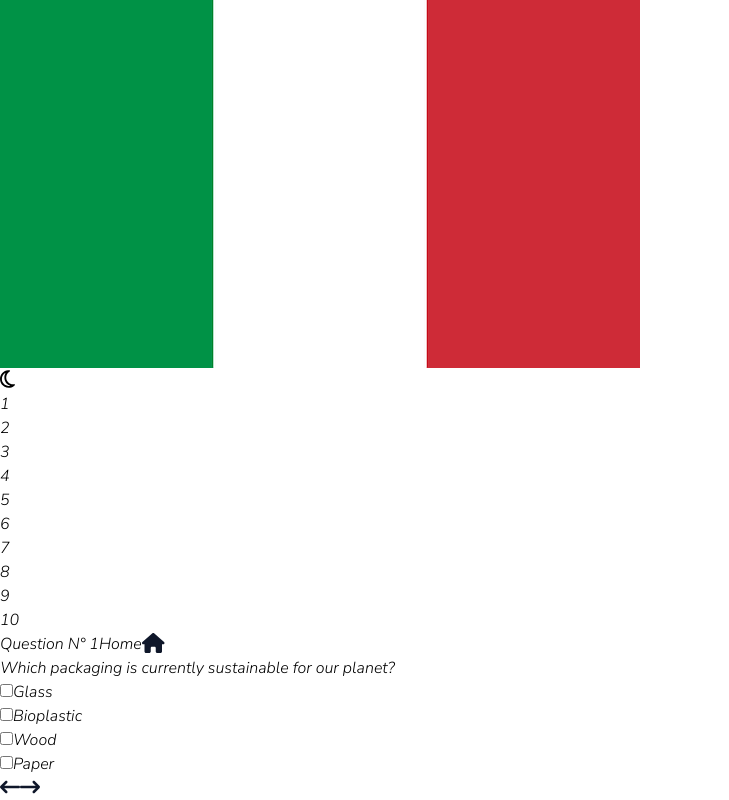
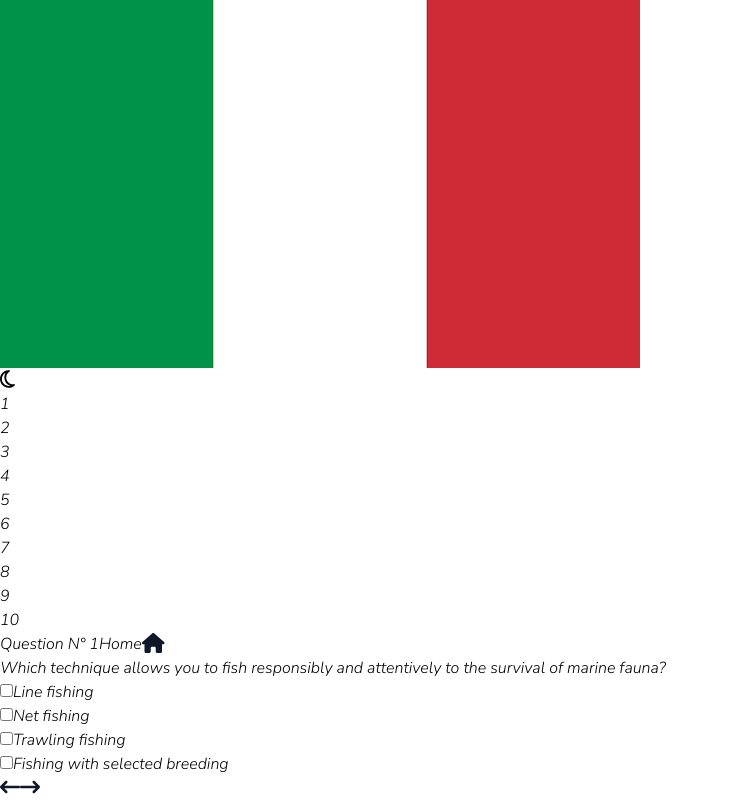
Before and after one commit to David92p/ImpactFood, a React (Vite) app: page / in a window 1280 px wide. Both pictures are taken after a click on the button "START". Shown: the part 378-1178 px from the top of the page, without its empty margins (0-729 px from the left). Built offline with nearby package versions, Linux system fonts and the light colour scheme.

Commit message:
Updated question indexes

```diff
--- a/src/components/questionnaire/Questionnaire.tsx
+++ b/src/components/questionnaire/Questionnaire.tsx
@@ -39,7 +39,7 @@ const Questionnaire: React.FC = () => {
     try {
       const randomIndices: number[] = [];
       while (randomIndices.length < 10) {
-        const index: number = Math.floor(Math.random() * 12); //il valore della lunghezza massima dovrebbe essere 20 - inserire successivamente le altre domande mancanti
+        const index: number = Math.floor(Math.random() * 15);
         if (!randomIndices.includes(index)) randomIndices.push(index);
       }
       setRegister({ casualIndex: randomIndices, index: 0 });
```
